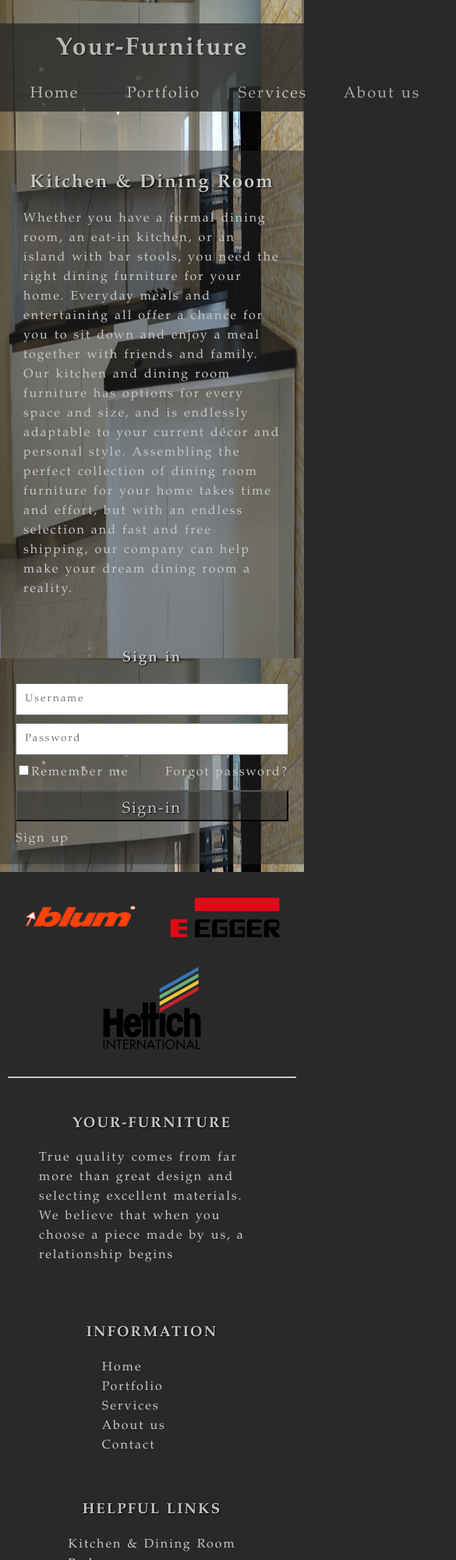
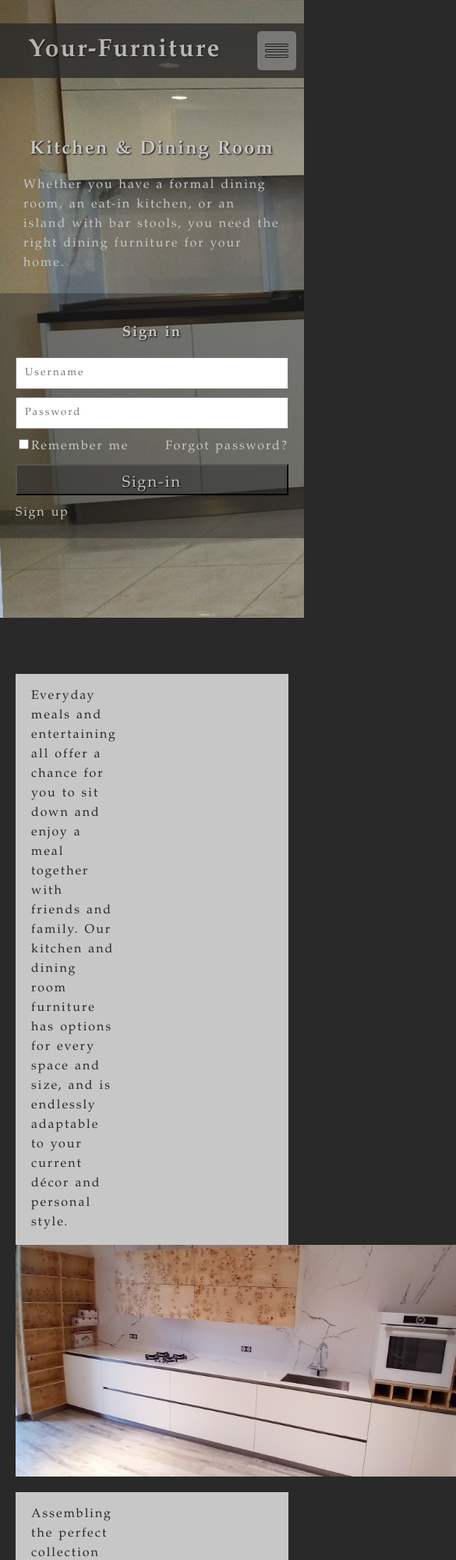
Before and after one commit to Anri-H/your-furniture, a plain HTML site: page kitchen.html in a window 390 px wide. Shown: the top 2000 px of the page at 78% size, 585 px wide, since content can reach past the window. Drawn offline with Linux system fonts and the light colour scheme.

Commit message:
feat(*) corrected kitchen page

```diff
--- a/index.html
+++ b/index.html
@@ -12,12 +12,13 @@
     <header id="header-page">
       <div class="nav-bar">
         <a href="./index.html"><h1>Your-Furniture</h1></a>
+       <img src="./img/icons/menu.svg" onclick="navBar()" class="button-menu" alt="menu">
         <nav class="header-nav">
-          <a href="./index.html#header-page">Home</a>
-          <a href="./index.html#portfolio-section">Portfolio</a>
-          <a href="./index.html#services">Services</a>
-          <a href="./index.html#about-us">About us</a>
-          <a href="./index.html#contact">Contact</a>
+          <a href="./index.html#header-page" >Home</a>
+          <a href="./index.html#portfolio-section" >Portfolio</a>
+          <a href="./index.html#services" >Services</a>
+          <a href="./index.html#about-us" >About us</a>
+          <a href="./index.html#contact" >Contact</a>
         </nav>
       </div>
       <article class="header-info">
@@ -308,17 +309,6 @@
         <img src="./img/icons/t.png" width="30px" alt="twitter" />
       </div>
     </footer>
-    <script>
-      function sign() {
-        let sign_in = document.querySelector(".sign-in").style.display;
-        if (sign_in === "block") {
-          document.querySelector(".sign-in").style.display = "none";
-          document.querySelector(".sign-up").style.display = "block";
-        } else {
-          document.querySelector(".sign-in").style.display = "block";
-          document.querySelector(".sign-up").style.display = "none";
-        }
-      }
-    </script>
+    <script src="./main.js"></script>
   </body>
 </html>
--- a/kitchen-style.css
+++ b/kitchen-style.css
@@ -1,4 +1,20 @@
 #header-page {
   background-image: url(./img/kitchen/kitchen.jpg);
-  background-size: 100%;
+  background-repeat: no-repeat;
+  background-attachment: fixed;
+  height: 100vh;
 }
+
+.action-pages{
+  display: flex;
+  justify-content: space-between;
+  flex-flow: wrap;
+  align-items: center;
+  margin: 20px;
+  color: var(--back-color);
+  background-color: var(--main-color);
+}
+
+.action-pages * {
+  flex-basis: 40%;
+}
--- a/kitchen.html
+++ b/kitchen.html
@@ -13,6 +13,7 @@
     <header id="header-page">
       <div class="nav-bar">
         <a href="./index.html"><h1>Your-Furniture</h1></a>
+       <img src="./img/icons/menu.svg" onclick="navBar()" class="button-menu" alt="menu">
         <nav class="header-nav">
           <a href="./index.html#header-page">Home</a>
           <a href="./index.html#portfolio-section">Portfolio</a>
@@ -27,14 +28,7 @@
           <p>
             Whether you have a formal dining room, an eat-in kitchen, or an
             island with bar stools, you need the right dining furniture for your
-            home. Everyday meals and entertaining all offer a chance for you to
-            sit down and enjoy a meal together with friends and family. Our
-            kitchen and dining room furniture has options for every space and
-            size, and is endlessly adaptable to your current décor and personal
-            style. Assembling the perfect collection of dining room furniture
-            for your home takes time and effort, but with an endless selection
-            and fast and free shipping, our company can help make your dream
-            dining room a reality.
+            home.
           </p>
         </div>
         <div class="sign-in">
@@ -91,9 +85,36 @@
           </form>
           <span onclick="sign()">Sign-in</span>
         </div>
+
       </article>
+
     </header>
-    <main></main>
+    <main>
+      <article class="action-pages">
+        <div>
+          <p>
+            Everyday meals and entertaining all offer a chance for you to
+            sit down and enjoy a meal together with friends and family. Our
+            kitchen and dining room furniture has options for every space and
+            size, and is endlessly adaptable to your current décor and personal
+            style.
+          </p>
+        </div>
+        <img src="./img/kitchen/20201201_205413.jpg" width="600px" alt="SHARED VALUES" />
+      </article>
+
+      <article class="action-pages">
+        <div>
+          <p>
+             Assembling the perfect collection of dining room furniture
+            for your home takes time and effort, but with an endless selection
+            and fast and free shipping, our company can help make your dream
+            dining room a reality.
+          </p>
+        </div>
+        <img src="./img/kitchen/kitchen.jpg" width="600px" alt="SHARED VALUES" />
+      </article>
+    </main>
 
     <footer>
       <article class="companies">
@@ -145,17 +166,6 @@
         <img src="./img/icons/t.png" width="30px" alt="twitter" />
       </div>
     </footer>
-    <script>
-      function sign() {
-        let sign_in = document.querySelector(".sign-in").style.display;
-        if (sign_in === "block") {
-          document.querySelector(".sign-in").style.display = "none";
-          document.querySelector(".sign-up").style.display = "block";
-        } else {
-          document.querySelector(".sign-in").style.display = "block";
-          document.querySelector(".sign-up").style.display = "none";
-        }
-      }
-    </script>
+    <script src="./main.js"></script>
   </body>
 </html>
--- /dev/null
+++ b/main.js
@@ -0,0 +1,16 @@
+function sign() {
+  let sign_in = document.querySelector(".sign-in").style.display;
+  if (sign_in === "block") {
+    document.querySelector(".sign-in").style.display = "none";
+    document.querySelector(".sign-up").style.display = "block";
+  } else {
+    document.querySelector(".sign-in").style.display = "block";
+    document.querySelector(".sign-up").style.display = "none";
+  }
+}
+
+function navBar() {
+  document.querySelector(".header-nav").style.display === "block"
+    ? (document.querySelector(".header-nav").style.display = "none")
+    : (document.querySelector(".header-nav").style.display = "block");
+}
--- a/style.css
+++ b/style.css
@@ -29,7 +29,8 @@ h6 {
   text-shadow: 1px 1px 2px #000;
 }
 
-.sign-in, .sign-up {
+.sign-in,
+.sign-up {
   width: 400px;
   /* border: 1px solid black; */
   padding: 20px;
@@ -37,7 +38,8 @@ h6 {
   align-self: center;
 }
 
-.sign-in span, .sign-up span {
+.sign-in span,
+.sign-up span {
   cursor: pointer;
 }
 
@@ -63,7 +65,7 @@ h6 {
 
 .header-main {
   width: 400px;
-  background-color: rgba(41, 41, 41, 0.438);
+  /* background-color: rgba(41, 41, 41, 0.438); */
   align-self: center;
   padding: 10px;
 }
@@ -113,6 +115,17 @@ h6 {
   text-shadow: 2px 2px 2px black;
 }
 
+.button-menu {
+  width: 50px;
+  height: 50px;
+  display: none;
+  padding: 10px;
+  margin: 10px;
+  cursor: pointer;
+  background-color: rgba(199, 199, 199, 0.5);
+  border-radius: 5px;
+}
+
 .header-nav a {
   color: var(--main-color);
   margin: auto;
@@ -121,6 +134,7 @@ h6 {
   text-decoration: none;
   font-size: 20px;
   text-align: center;
+  transition: 0.5s;
 }
 
 .header-nav a:hover {
@@ -146,6 +160,7 @@ h6 {
   margin: 10px;
   border: 1px solid var(--main-color);
   width: 300px;
+  transition: 0.5s;
 }
 
 #portfolio-section article:hover {
@@ -272,6 +287,7 @@ a {
   text-shadow: 1px 1px 2px #000;
   color: var(--main-color);
   background-color: rgba(41, 41, 41, 0.5);
+  transition: 0.5s;
 }
 
 .submit:hover {
@@ -331,6 +347,14 @@ footer .companies {
     display: none;
   }
 
+  .button-menu {
+    display: block;
+  }
+
+  .header-nav {
+    display: none;
+  }
+
   #header-page {
     height: auto;
   }
```
Also changed, not shown: img/icons/login.png (deleted), img/icons/menu.svg (added).
